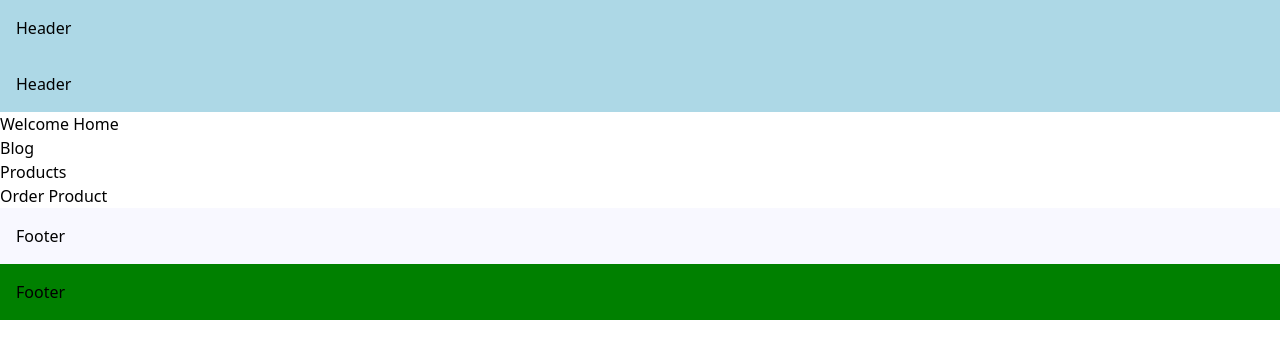
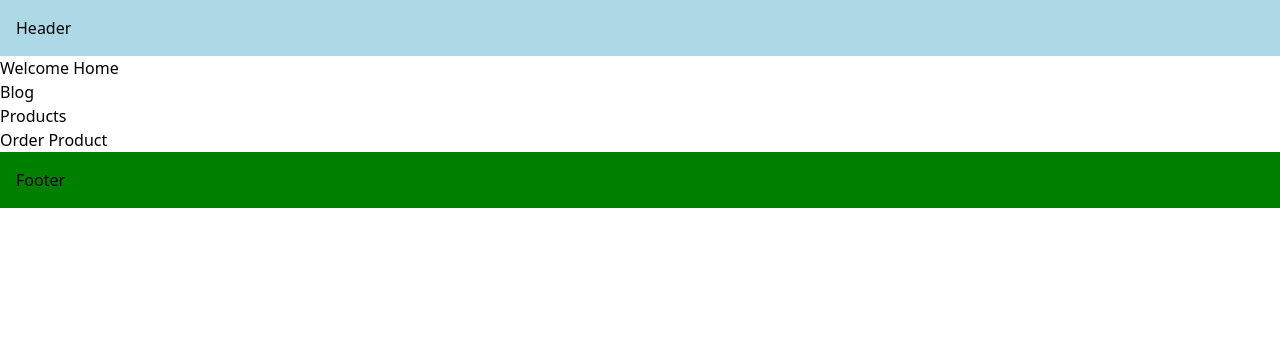
Before and after one commit to inininda/learn-next, a Next.js app: page / in a window 1280 px wide. Shown: the top 358 px of the page. Built offline with nearby package versions, Linux system fonts and the light colour scheme.

Commit message:
feat: added error handling concept

```diff
--- a/src/app/(marketing)/layout.tsx
+++ /dev/null
@@ -1,27 +0,0 @@
-
-import { Metadata } from "next";
-
-export const metadata: Metadata = {
-  title: "Create Next App",
-  description: "Generated by create next app",
-};
-
-export default function MarketingLayout({
-  children,
-}: Readonly<{
-  children: React.ReactNode;
-}>) {
-  return (
-    <html lang="en">
-      <body>
-        <header style={{ backgroundColor: "lightblue", padding: "1rem" }}>
-          Header
-        </header>
-        {children}
-        <footer style={{ backgroundColor: "ghostwhite", padding: "1rem" }}>
-          Footer
-        </footer>
-      </body>
-    </html>
-  );
-}
--- /dev/null
+++ b/src/app/(marketing)/products/error.tsx
@@ -0,0 +1,27 @@
+"use client";
+import { useRouter } from "next/navigation";
+import { startTransition } from "react";
+
+export default function ErrorBoundary({
+  error,
+  reset,
+}: {
+  error: Error;
+  reset: () => void; // reset the client side component
+}) {
+  const router = useRouter();
+  const reload = () => {
+    startTransition(() => {
+      router.refresh();
+      reset();
+    });
+  };
+  return (
+    <div>
+      {" "}
+      <p> Error in Products {error.message}</p>
+      <br />
+      <button onClick={reload}>Try Again</button>
+    </div>
+  );
+}
--- a/src/app/(marketing)/products/page.tsx
+++ b/src/app/(marketing)/products/page.tsx
@@ -1,6 +1,15 @@
 import Link from "next/link";
 
+function getRandomInt(count: number) {
+  return Math.floor(Math.random() * count);
+}
+
 export default function ProductList() {
+  const randomIint = getRandomInt(2);
+
+  if (randomIint === 1) {
+    throw new Error("Error random");
+  }
   const productId = 100;
   return (
     <>
```
Also changed, not shown: 1 other file (tests, documents, lock files or other folders).
